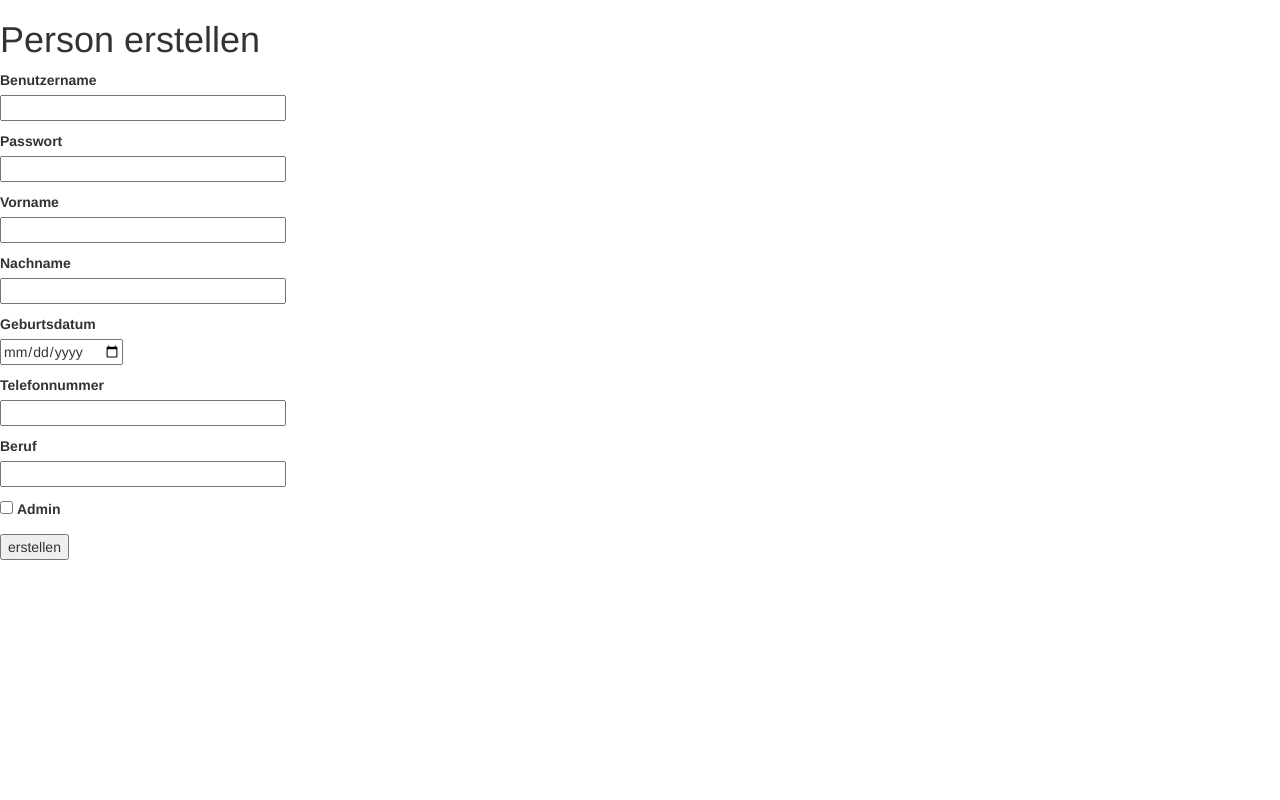
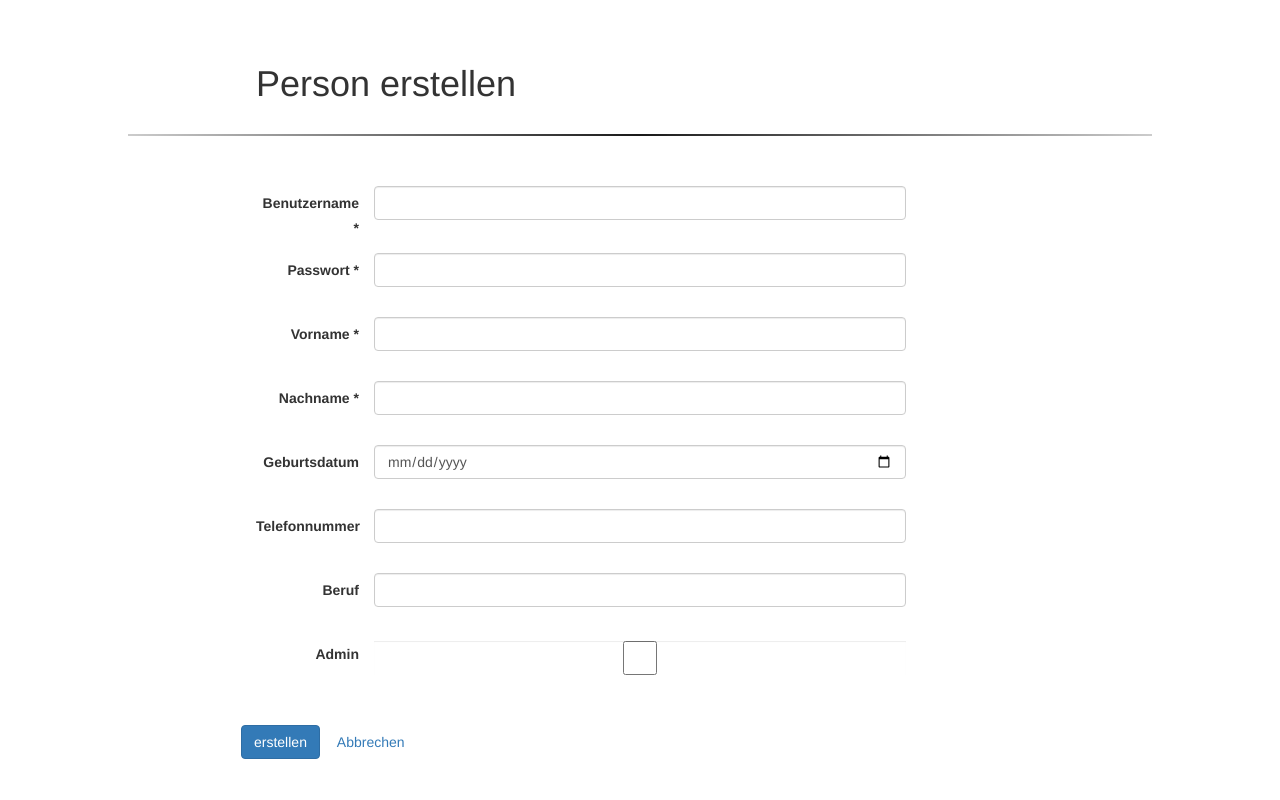
Before and after one commit to Josef190688/dke_pr, a Flask app: page /person_erstellen in a window 1280 px wide. Run offline with Flask 3, Linux system fonts and the light colour scheme; a user stored in the database is signed in; tables that the repository leaves empty hold one stand-in row (values such as "Sample post"); some libraries are stand-ins or nearby versions.

Commit message:
update person, form style

```diff
--- a/app/forms.py
+++ b/app/forms.py
@@ -18,3 +18,15 @@ class CreatePersonForm(FlaskForm):
     profession = StringField('Beruf', validators=[Optional()])
     is_admin = BooleanField('Admin', validators=[Optional()])
     submit = SubmitField('erstellen')
+
+class UpdatePersonForm(FlaskForm):
+    id = StringField('id', render_kw={"readonly": True})
+    username = StringField('Benutzername', validators=[InputRequired()])
+    password = PasswordField('Passwort', render_kw={'placeholder': 'Lassen Sie dieses Feld leer, um das Passwort unverändert zu lassen'})
+    firstname = StringField('Vorname', validators=[DataRequired()])
+    lastname = StringField('Nachname', validators=[DataRequired()])
+    birthdate = DateField('Geburtsdatum', format='%Y-%m-%d', validators=[Optional()])
+    phone_number = StringField('Telefonnummer', validators=[Optional()])
+    profession = StringField('Beruf', validators=[Optional()])
+    is_admin = BooleanField('Admin', validators=[Optional()])
+    submit = SubmitField('aktualisieren')
--- a/app/routes.py
+++ b/app/routes.py
@@ -1,10 +1,10 @@
-from flask import flash, make_response, redirect, render_template, url_for
+from flask import flash, make_response, redirect, render_template, request, url_for
 from app import app, models, db
-from app.forms import CreatePersonForm, LoginForm
+from app.forms import CreatePersonForm, LoginForm, UpdatePersonForm
 from flask_login import current_user, login_required, login_user, logout_user
 
 @app.route('/')
-@app.route('/index', methods=['GET', 'POST', 'DELETE'])
+@app.route('/index', methods=['GET', 'POST'])
 @login_required
 def index():
     if current_user.is_admin:
@@ -25,28 +25,28 @@ def index():
 
 @app.route('/login', methods=['GET', 'POST'])
 def login():
-    # try:
-    #     models.create_user(
-    #         username="admin",
-    #         password="123",
-    #         first_name="Josef",
-    #         last_name="Landmann",
-    #         is_admin=True
-    #     )
-    #     models.create_user(
-    #         username="max",
-    #         password="123",
-    #         first_name="Max",
-    #         last_name="Mustermann",
-    #         birth_date="1980-01-01",
-    #         phone_number="+49123456789",
-    #         profession="Software Engineer",
-    #         is_admin=False,
-    #         account_balance_in_euro=5000.0,
-    #         displayed_currency="EUR"
-    #     )
-    # except:
-    #     print("create user failed")
+    try:
+        models.create_user(
+            username="admin",
+            password="123",
+            first_name="Josef",
+            last_name="Landmann",
+            is_admin=True
+        )
+        models.create_user(
+            username="max",
+            password="123",
+            first_name="Max",
+            last_name="Mustermann",
+            birth_date="1980-01-01",
+            phone_number="+49123456789",
+            profession="Software Engineer",
+            is_admin=False,
+            account_balance_in_euro=5000.0,
+            displayed_currency="EUR"
+        )
+    except:
+        print("create user failed")
 
     if current_user.is_authenticated:
         return redirect(url_for('index'))
@@ -86,6 +86,41 @@ def person_erstellen():
             return redirect(url_for('person_erstellen'))
     return render_template('person_erstellen.html', title='Person erstellen', form=form)
 
+@app.route('/person_aktualisieren/<int:id>', methods=['GET', 'POST'])
+@login_required
+def update_person_details(id):
+    if current_user.is_admin:
+        form = UpdatePersonForm()
+        if request.method == 'GET':
+            form.id.data = id
+            person = models.get_person(id)
+            if person:
+                form.username.data = person.username
+                form.firstname.data = person.first_name
+                form.lastname.data = person.last_name
+                form.birthdate.data = person.birth_date
+                form.phone_number.data = person.phone_number
+                form.profession.data = person.profession
+                form.is_admin.data = person.is_admin
+        if form.validate_on_submit():
+            try:
+                models.update_person(person_id=form.id.data,
+                                    username=form.username.data,
+                                    password=form.password.data,
+                                    first_name=form.firstname.data,
+                                    last_name=form.lastname.data,
+                                    birth_date=form.birthdate.data,
+                                    phone_number=form.phone_number.data,
+                                    profession=form.profession.data,
+                                    is_admin=form.is_admin.data)
+                flash("Person erfolgreich aktualisiert")
+                return redirect(url_for('index'))
+            except:
+                flash("Fehler beim Aktualisieren der Person")
+        return render_template('person_aktualisieren.html', form=form)
+    flash("Keine Berechtigung zur Aktualisierung der Person")
+    return redirect(url_for('index'))
+
 @app.route('/persons/<int:id>', methods=['DELETE'])
 @login_required
 def delete_person(id):
--- a/app/static/main.css
+++ b/app/static/main.css
@@ -4,3 +4,13 @@
     background-color: #f8f9fa; /* Hintergrundfarbe für den Hover-Effekt */
     cursor: pointer; /* Verwandelt den Mauszeiger in eine Hand */
   }
+
+  hr.dotted-divider {
+    border: 0;
+    height: 2px;
+    background-image: linear-gradient(to right, rgba(0, 0, 0, 0.2), rgba(0, 0, 0, 0.9), rgba(0, 0, 0, 0.2));
+    background-size: 80% 2px;
+    background-repeat: no-repeat;
+    background-position: center;
+    margin: 10px 0;
+  }
--- a/app/templates/person_erstellen.html
+++ b/app/templates/person_erstellen.html
@@ -1,59 +1,100 @@
 {% extends "base.html" %}
 
 {% block content %}
-    <h1>Person erstellen</h1>
-    <form action="" method="post" novalidate>
-        {{ form.hidden_tag() }}
-        <p>
-            {{ form.username.label }}<br>
-            {{ form.username(size=32) }}<br>
+<div style="margin: 5%;"></div>
+<h1 style="margin: 0 20%;">Person erstellen</h1>
+<br>
+<hr class="dotted-divider">
+<br>
+<br>
+<form class="form-horizontal" action="" method="post" novalidate style="margin: 0 20%;">
+    {{ form.hidden_tag() }}
+
+    <div class="form-group">
+        <label class="control-label col-xs-2">{{ form.username.label }} *</label>
+        <div class="col-xs-8">
+            <div class="form-group">{{ form.username(class="form-control") }}</div>
             {% for error in form.username.errors %}
-            <span style="color: red;">[{{ error }}]</span>
+            <span class="text-danger">{{ error }}</span>
             {% endfor %}
-        </p>
-        <p>
-            {{ form.password.label }}<br>
-            {{ form.password(size=32) }}<br>
+        </div>
+    </div>
+
+    <div class="form-group">
+        <label class="control-label col-xs-2">{{ form.password.label }} *</label>
+        <div class="col-xs-8">
+            <div class="form-group">{{ form.password(class="form-control") }}</div>
             {% for error in form.password.errors %}
-            <span style="color: red;">[{{ error }}]</span>
+            <span class="text-danger">{{ error }}</span>
             {% endfor %}
-        </p>
-        <p>
-            {{ form.firstname.label }}<br>
-            {{ form.firstname(size=32) }}<br>
-            {% for error in form.password.errors %}
-            <span style="color: red;">[{{ error }}]</span>
+        </div>
+    </div>
+
+    <div class="form-group">
+        <label class="control-label col-xs-2">{{ form.firstname.label }} *</label>
+        <div class="col-xs-8">
+            <div class="form-group">{{ form.firstname(class="form-control") }}</div>
+            {% for error in form.firstname.errors %}
+            <span class="text-danger">{{ error }}</span>
             {% endfor %}
-        </p>
-        <p>
-            {{ form.lastname.label }}<br>
-            {{ form.lastname(size=32) }}<br>
-            {% for error in form.password.errors %}
-            <span style="color: red;">[{{ error }}]</span>
+        </div>
+    </div>
+
+    <div class="form-group">
+        <label class="control-label col-xs-2">{{ form.lastname.label }} *</label>
+        <div class="col-xs-8">
+            <div class="form-group">{{ form.lastname(class="form-control") }}</div>
+            {% for error in form.lastname.errors %}
+            <span class="text-danger">{{ error }}</span>
             {% endfor %}
-        </p>
-        <p>
-            {{ form.birthdate.label }}<br>
-            {{ form.birthdate(size=32) }}<br>
-            {% for error in form.password.errors %}
-            <span style="color: red;">[{{ error }}]</span>
+        </div>
+    </div>
+
+    <div class="form-group">
+        <label class="control-label col-xs-2">{{ form.birthdate.label }}</label>
+        <div class="col-xs-8">
+            <div class="form-group">{{ form.birthdate(class="form-control") }}</div>
+            {% for error in form.birthdate.errors %}
+            <span class="text-danger">{{ error }}</span>
             {% endfor %}
-        </p>
-        <p>
-            {{ form.phone_number.label }}<br>
-            {{ form.phone_number(size=32) }}<br>
-            {% for error in form.password.errors %}
-            <span style="color: red;">[{{ error }}]</span>
+        </div>
+    </div>
+
+    <div class="form-group">
+        <label class="control-label col-xs-2">{{ form.phone_number.label }}</label>
+        <div class="col-xs-8">
+            <div class="form-group">{{ form.phone_number(class="form-control") }}</div>
+            {% for error in form.phone_number.errors %}
+            <span class="text-danger">{{ error }}</span>
             {% endfor %}
-        </p>
-        <p>
-            {{ form.profession.label }}<br>
-            {{ form.profession(size=32) }}<br>
-            {% for error in form.password.errors %}
-            <span style="color: red;">[{{ error }}]</span>
+        </div>
+    </div>
+
+    <div class="form-group">
+        <label class="control-label col-xs-2">{{ form.profession.label }}</label>
+        <div class="col-xs-8">
+            <div class="form-group">{{ form.profession(class="form-control") }}</div>
+            {% for error in form.profession.errors %}
+            <span class="text-danger">{{ error }}</span>
             {% endfor %}
-        </p>
-        <p>{{ form.is_admin() }} {{ form.is_admin.label }}</p>
-        <p>{{ form.submit() }}</p>
-    </form>
+        </div>
+    </div>
+
+    <div class="form-group">
+        <label class="control-label col-xs-2">{{ form.is_admin.label }}</label>
+        <div class="col-xs-8">
+            <div class="form-group">{{ form.is_admin(class="form-control") }}</div>
+        </div>
+    </div>
+
+
+    <br>
+
+    <div class="form-group mt-4">
+        {{ form.submit(class="btn btn-primary") }}
+        <a href="{{ url_for('index') }}" class="btn btn-secondary">Abbrechen</a>
+
+    </div>
+</form>
+</div>
 {% endblock %}
```
Also changed, not shown: app/static/main.js (+7 -3 lines), app/templates/person_aktualisieren.html (added, +66 -0 lines).
